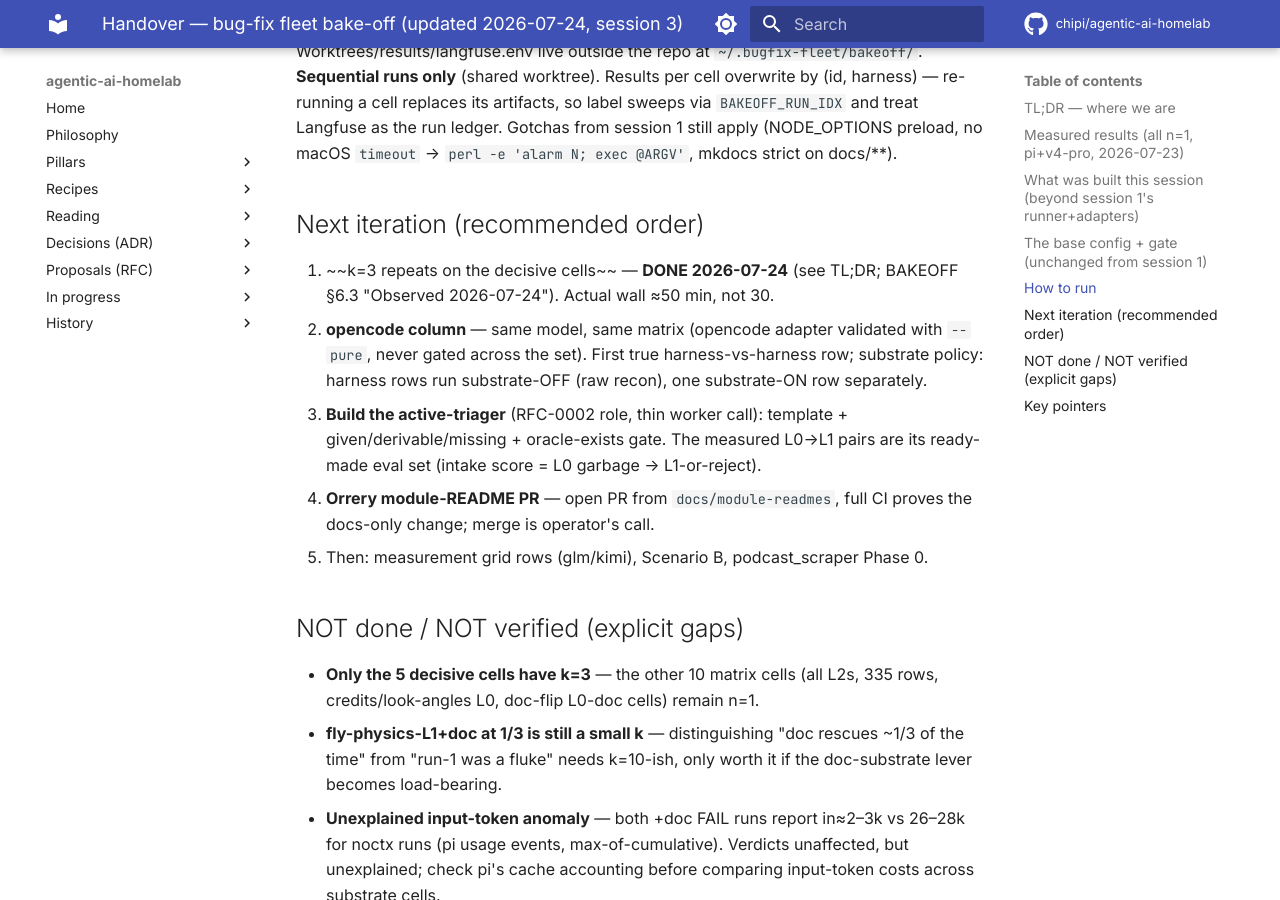
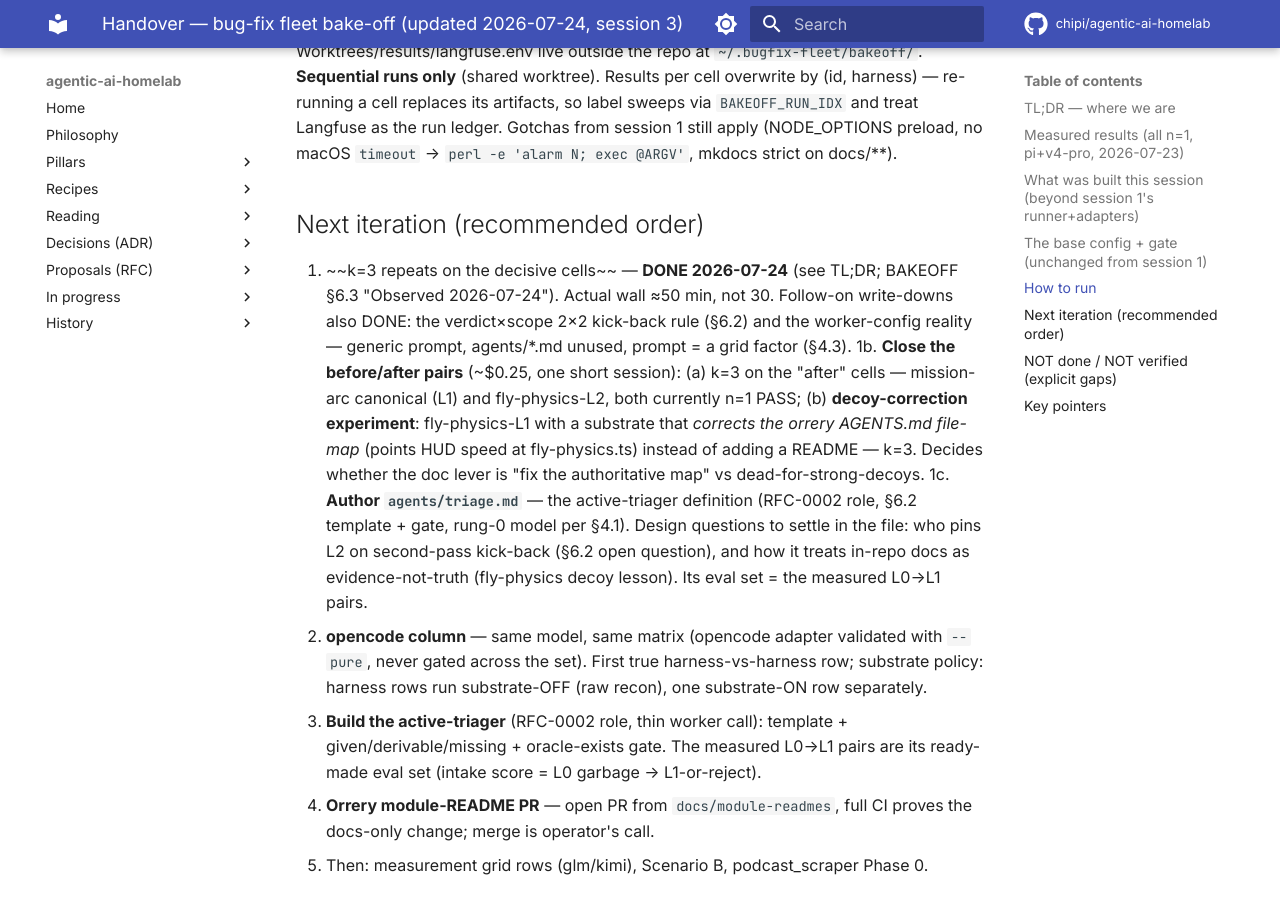
Before and after one commit to chipi/agentic-ai-homelab, an MkDocs documentation site: the page built from docs/wip/bakeoff-handover.md, in a window 1280 px wide and 900 px high, scrolled down 2507 px. Built offline with MkDocs 1.6.1 and Material for MkDocs 9.7.7, drawn with Linux system fonts in a browser that asks for light colours; comment, search, counter and statistics services are not loaded.

Commit message:
bugfix-fleet(bakeoff): write down the k=3 assessment — 2x2 kick-back rule, worker-config reality
BAKEOFF 6.2: the verdict x scope 2x2 decision rule (FAIL+scope=no =
topology gap -> docs/L2 pin; FAIL+scope=yes = acceptance gap -> ticket
normalization), token-burn shape as corroboration, the two-factor model
as control flow (first-pass acceptance = triager's axis, second-pass
topology = repo docs + kick-back safety net), and two flagged-not-
resolved questions: who owns the second-pass L2 pin, and the triager
reading AGENTS.md that we just measured acting as a decoy.

BAKEOFF 4.3 (new): config reality — every measured cell ran the
adapters' generic 7-line prompt; agents/*.md specialist prompts and
RFC-0002 roles are defined but unused; no agents/triage.md exists yet.
Worker prompt is a grid factor: role-prompt runs are a new row, never
an in-place edit.

Handover: next-step order updated — close before/after pairs (k=3 on
after-cells + decoy-correction experiment), author agents/triage.md,
then opencode column.

Co-Authored-By: Claude Fable 5 <noreply@anthropic.com>
Claude-Session: https://claude.ai/code/session_01WThYGP2nTpVk4c44jcbBoZ

```diff
--- a/docs/wip/bakeoff-handover.md
+++ b/docs/wip/bakeoff-handover.md
@@ -102,6 +102,21 @@ macOS `timeout` → `perl -e 'alarm N; exec @ARGV'`, mkdocs strict on docs/**).
 
 1. ~~k=3 repeats on the decisive cells~~ — **DONE 2026-07-24** (see TL;DR;
    BAKEOFF §6.3 "Observed 2026-07-24"). Actual wall ≈50 min, not 30.
+   Follow-on write-downs also DONE: the verdict×scope 2×2 kick-back rule
+   (§6.2) and the worker-config reality — generic prompt, agents/*.md
+   unused, prompt = a grid factor (§4.3).
+1b. **Close the before/after pairs** (~$0.25, one short session):
+   (a) k=3 on the "after" cells — mission-arc canonical (L1) and
+   fly-physics-L2, both currently n=1 PASS; (b) **decoy-correction
+   experiment**: fly-physics-L1 with a substrate that *corrects the
+   orrery AGENTS.md file-map* (points HUD speed at fly-physics.ts)
+   instead of adding a README — k=3. Decides whether the doc lever is
+   "fix the authoritative map" vs dead-for-strong-decoys.
+1c. **Author `agents/triage.md`** — the active-triager definition (RFC-0002
+   role, §6.2 template + gate, rung-0 model per §4.1). Design questions to
+   settle in the file: who pins L2 on second-pass kick-back (§6.2 open
+   question), and how it treats in-repo docs as evidence-not-truth
+   (fly-physics decoy lesson). Its eval set = the measured L0→L1 pairs.
 2. **opencode column** — same model, same matrix (opencode adapter validated
    with `--pure`, never gated across the set). First true harness-vs-harness
    row; substrate policy: harness rows run substrate-OFF (raw recon), one
```
Also changed, not shown: bugfix-fleet/BAKEOFF.md (+68 -0 lines).
